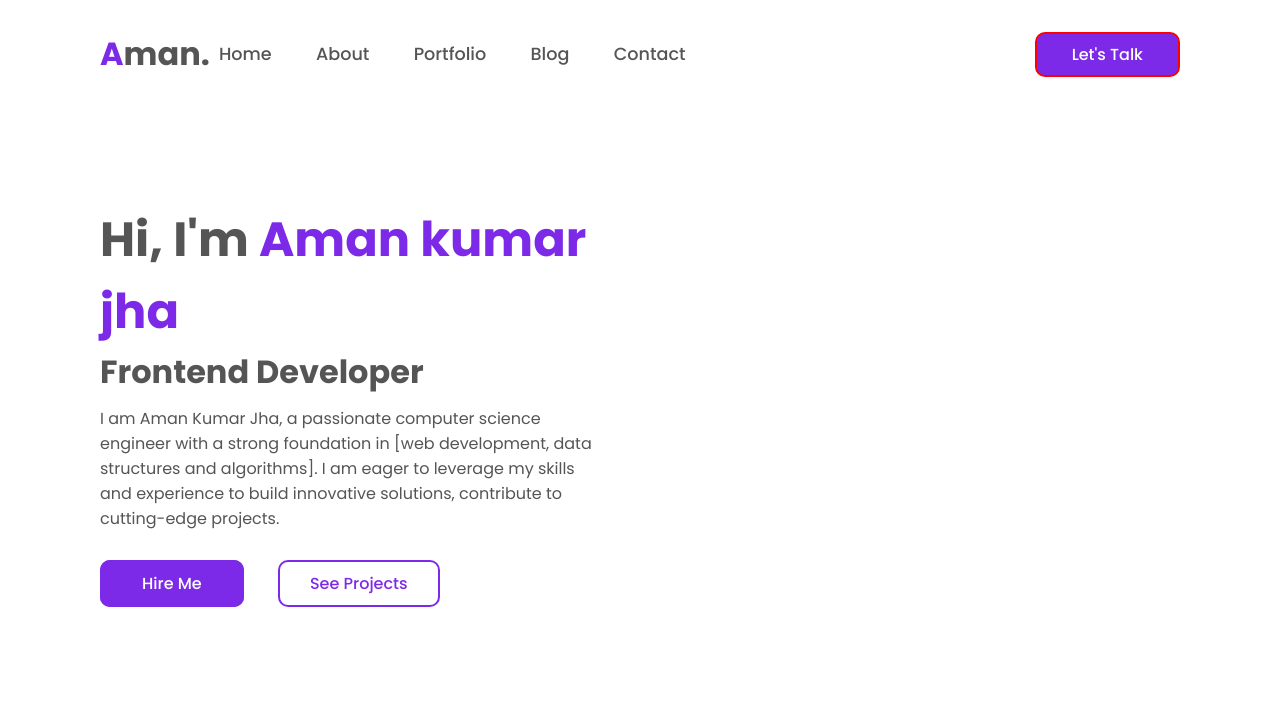
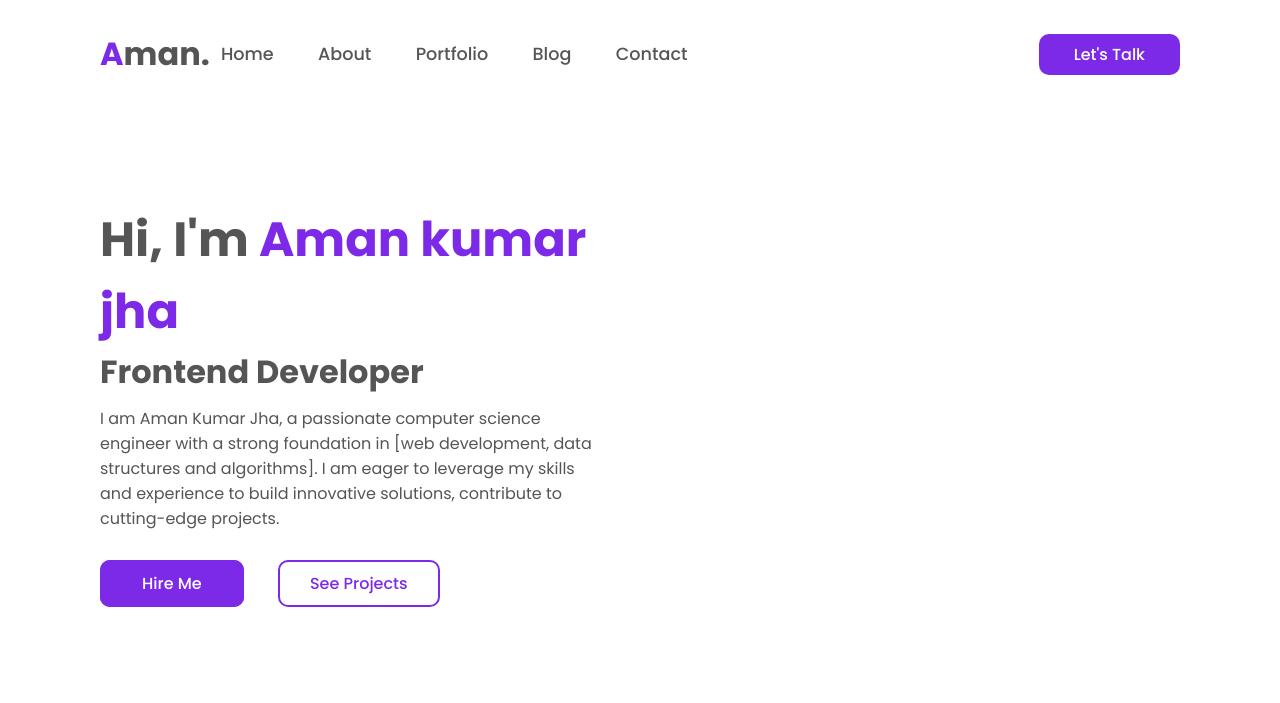
Before and after one commit to Amanjha1510/MyFirst_Portfolio, a plain HTML site: page index.html in a window 1280 px wide. Shown: the top 703 px of the page. Drawn offline with Linux system fonts and the light colour scheme.

Commit message:
Update style.css

```diff
--- a/style.css
+++ b/style.css
@@ -44,7 +44,7 @@ header {
     padding: 8px 35px;
     background: #7d2ae8;
     border-radius: 10px;
-    border: 2px solid red;
+    border: 2px #7d2ae8;
     font-weight: 500;
     transition: .3s;
 }
```
